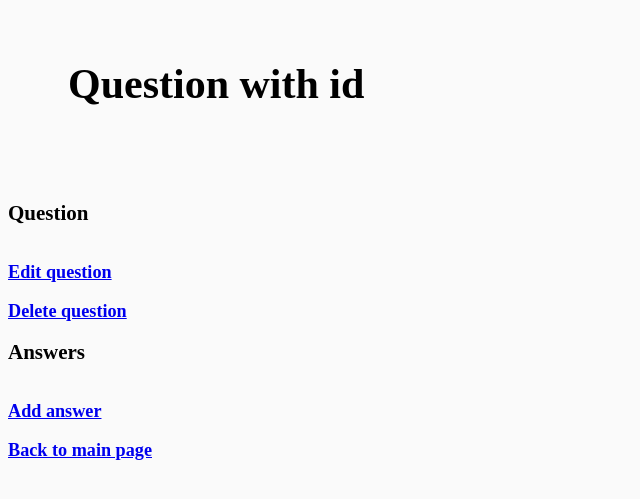
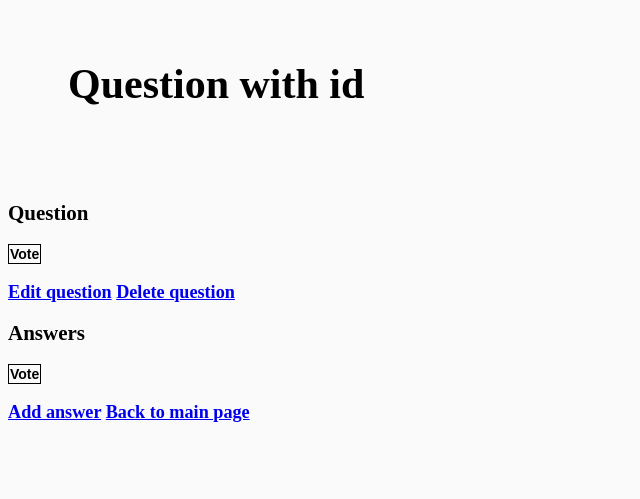
Before and after one commit to davidMolnar012/ask-mate-python-MagicFlask, a Flask app: template templates/display_question.html in a window 1280 px wide. Shown: the top 499 px of the page, without its empty margins (0-640 px from the left). Run offline with Flask 2, Linux system fonts and the light colour scheme; the template is opened without the code that fills it, so the values that code supplies are empty.

Commit message:
Add voting

```diff
--- a/server.py
+++ b/server.py
@@ -36,14 +36,38 @@ def show_picture(picture):
 def show_question(question_id):
     question = data_manager.select_sql('question', clause='WHERE', condition=['id', '=', question_id])
     answers = data_manager.select_sql('answer', clause='WHERE', condition=['question_id', '=', question_id])
+
     if not answers:
-        answers = [{'Answers': 'This question list_alldoesn\'t has any answer yet.'}]
+        answers = [{'Answers': 'This question list_doesn\'t has any answer yet.'}]
     question[0]['view_number'] += 1
     data_manager.update_sql(
         table='question', column='view_number',
         update_value=question[0]['view_number'], update_condition=f'id={question_id}'
     )
     return render_template('display_question.html', question=question, answers=answers, question_id=question_id)
+
+
+@app.route('/<table>/<int:question_id>/vote-<vote_direction>')
+def vote(question_id, vote_direction, table):
+
+    table_data = data_manager.select_sql(table, clause='WHERE', condition=['id', '=', question_id])
+    if vote_direction == 'up':
+        table_data[0]['vote_number'] += 1
+    elif vote_direction == 'down':
+        table_data[0]['vote_number'] -= 1
+    data_manager.update_sql(
+        table=table, column='vote_number',
+        update_value=table_data[0]['vote_number'], update_condition=f'id={question_id}'
+    )
+
+    question = data_manager.select_sql('question', clause='WHERE', condition=['id', '=', question_id])
+    question[0]['view_number'] -= 1
+    data_manager.update_sql(
+        table='question', column='view_number',
+        update_value=question[0]['view_number'], update_condition=f'id={question_id}'
+    )
+
+    return redirect(f'/question/{question_id}')
 
 
 @app.route('/add-question', methods=['GET', 'POST'])
@@ -104,7 +128,7 @@ def search():
     questions = data_manager.select_sql(
         'question', clause='WHERE', condition=['title', 'LIKE', '%' + [*request.args.values()][0] + '%'],
         clause_operator='OR', condition2=['message', 'LIKE', '%' + [*request.args.values()][0] + '%']
-                                        )
+    )
     answer_id = data_manager.select_sql(
         'answer', clause='WHERE', condition=['message', 'LIKE', '%' + [*request.args.values()][0] + '%'])
     answer_id = [*{i['question_id'] for i in answer_id}]
--- a/static/style.css
+++ b/static/style.css
@@ -35,3 +35,8 @@ tbody, td, th {
     text-align: center;
     border: 1px solid black;
 }
+
+#vote{
+    height:50px;
+    width:50px;
+}
--- a/templates/display_question.html
+++ b/templates/display_question.html
@@ -15,6 +15,7 @@
                 {% for head_element in question[0].keys() %}
                     <td>{{ head_element.title().replace('_', ' ') }}</td>
                 {% endfor %}
+                <td>Vote</td>
             </tr>
         </thead>
         <tbody>
@@ -35,13 +36,22 @@
                             {% endif %}
                         </td>
                     {% endfor %}
+                    <td>
+                        <form action="/question/{{ question_id }}/vote-up">
+                            <button  type="submit">Up</button>
+                        </form>
+                        <form action="/question/{{ question_id }}/vote-down">
+                            <button  type="submit">Down</button>
+                        </form>
+
+                    </td>
                 </tr>
             {% endfor %}
         </tbody>
     </table>
     <p>
         <h3><a href="/question/{{ question_id }}/edit">Edit question</a>
-        <h3><a href="/question/{{ question_id }}/delete">Delete question</a></h3>
+        <a href="/question/{{ question_id }}/delete">Delete question</a></h3>
 
     </p>
     <h2>Answers</h2>
@@ -51,6 +61,7 @@
                 {% for head_element in answers[0].keys() %}
                     <td>{{ head_element.title().replace('_', ' ') }}</td>
                 {% endfor %}
+                <td>Vote</td>
             </tr>
         </thead>
         <tbody>
@@ -71,13 +82,21 @@
                             {% endif %}
                         </td>
                     {% endfor %}
+                    <td>
+                        <form action="/answer/{{ record.id }}/vote-up">
+                            <button  type="submit">Up</button>
+                        </form>
+                        <form action="/answer/{{ record.id }}/vote-down">
+                            <button  type="submit">Down</button>
+                        </form>
+                    </td>
                 </tr>
             {% endfor %}
         </tbody>
     </table>
     <p>
         <h3><a href="/question/{{ question_id }}/new-answer">Add answer</a>
-        <h3><a href="{{ url_for('index') }}">Back to main page</a></h3>
+        <a href="{{ url_for('index') }}">Back to main page</a></h3>
     </p>
 </body>
 </html>
```
